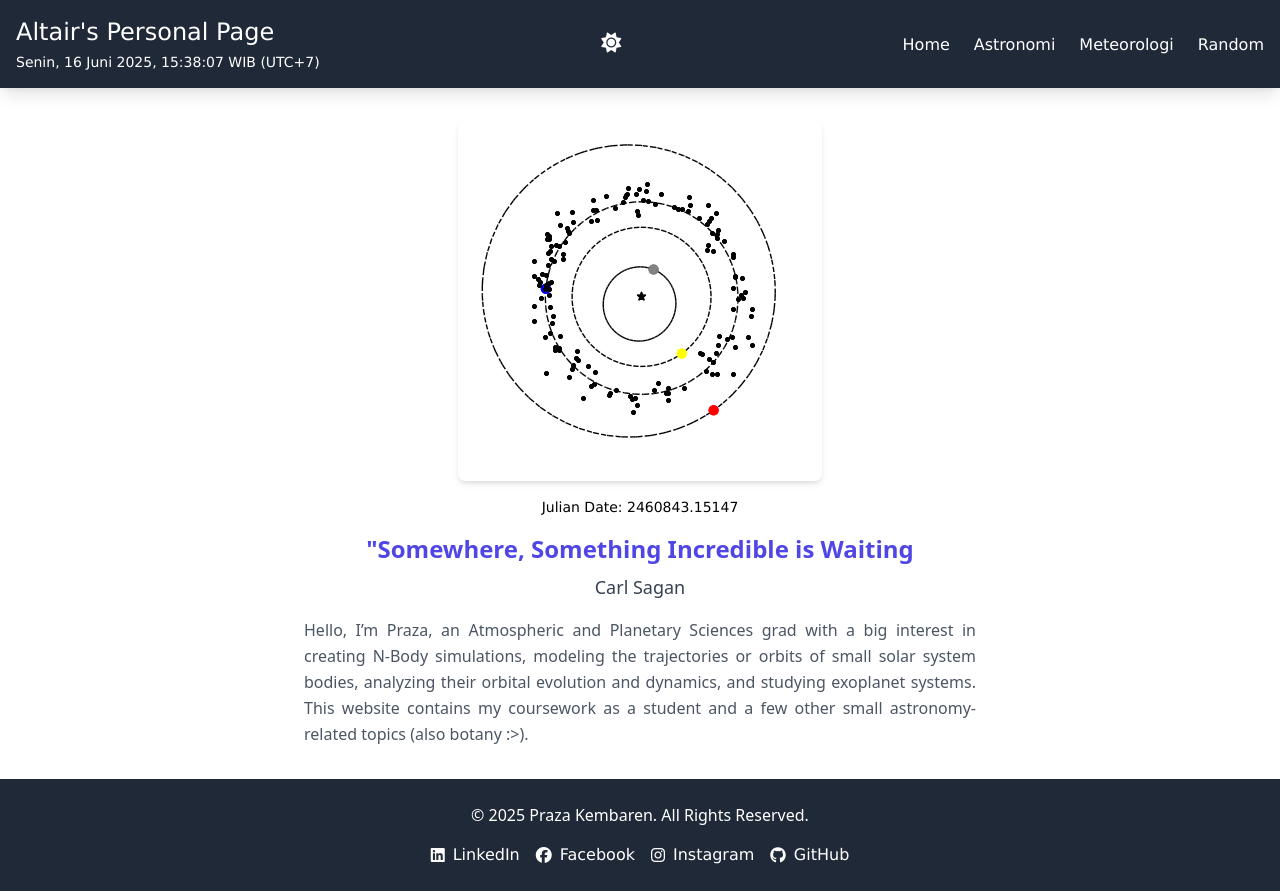
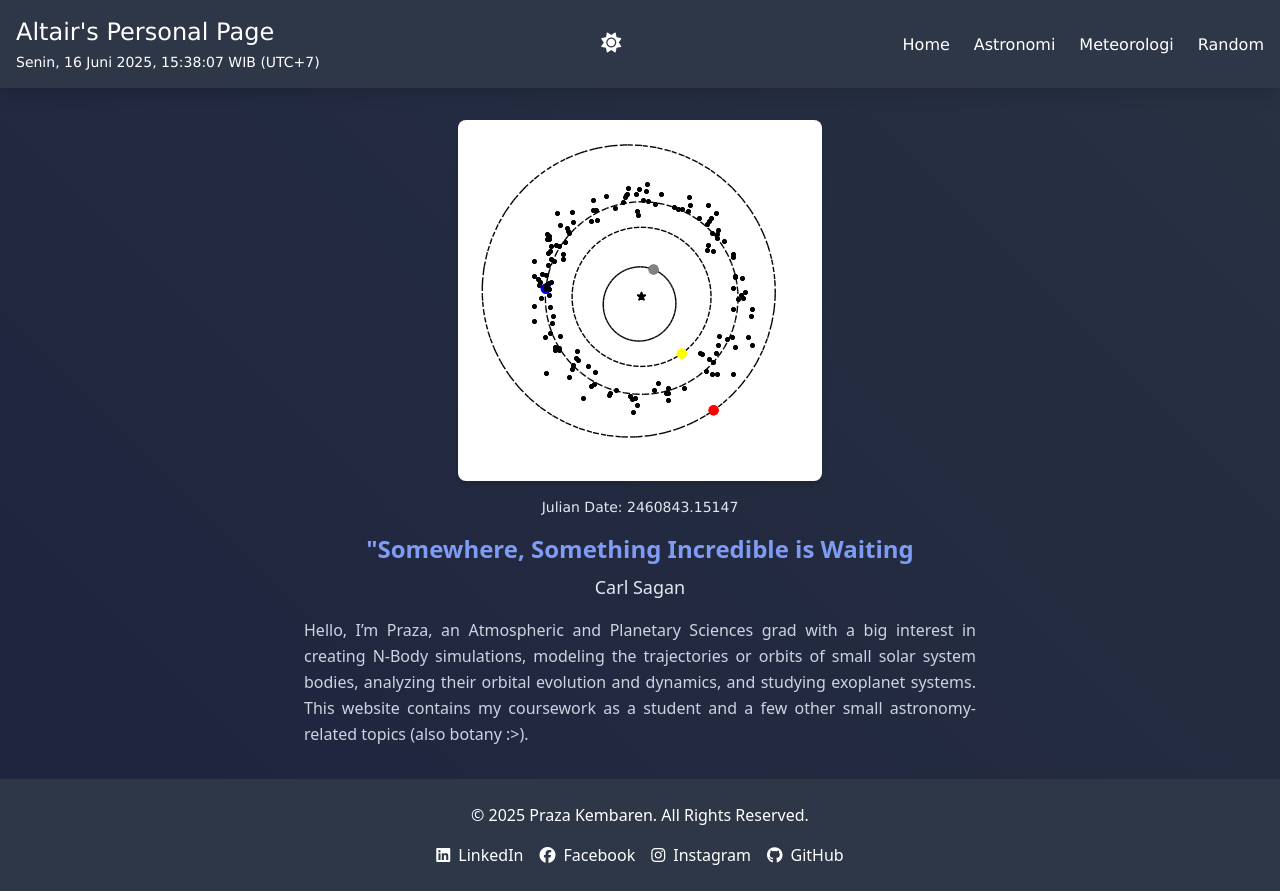
Before and after one commit to praza-kembaren/web, a plain HTML site: page index.html in a window 1280 px wide. Both pictures are taken after a click on the button "Toggle dark mode". Drawn offline with nearby package versions, Linux system fonts and the light colour scheme.

Commit message:
Update style.css

```diff
--- a/style.css
+++ b/style.css
@@ -5,46 +5,91 @@ body {
     min-height: 100vh;
     display: flex;
     flex-direction: column;
+    transition: background-color 0.3s ease, color 0.3s ease;
+}
+
+/* Dark mode styles */
+body.dark-mode {
+    background-color: #1a202c;
+    color: #e2e8f0;
+}
+
+body.dark-mode header,
+body.dark-mode footer {
+    background: #2d3748;
+}
+
+body.dark-mode .text-gray-600 {
+    color: #cbd5e0;
+}
+
+body.dark-mode .text-gray-700 {
+    color: #e2e8f0;
+}
+
+body.dark-mode .text-indigo-600 {
+    color: #7f9cf5;
 }
 
 header {
-    background: #1F2937; /* Biru gelap menarik, sama dengan footer */
+    background: #1F2937;
     transition: all 0.3s ease;
 }
 
 .logo {
     font-family: 'Lucida Sans', 'Lucida Sans Regular', 'Lucida Grande', 'Arial', sans-serif;
-    font-weight: normal; /* Tidak tebal */
+    font-weight: normal;
 }
 
 .menu {
     transition: all 0.3s ease;
 }
 
+.menu.slide-in {
+    animation: slideIn 0.3s ease forwards;
+}
+
+@keyframes slideIn {
+    from {
+        transform: translateY(-100%);
+        opacity: 0;
+    }
+    to {
+        transform: translateY(0);
+        opacity: 1;
+    }
+}
+
 .menu ul {
     display: flex;
-    gap: 1.5rem; /* Jarak antar item menu */
+    gap: 1.5rem;
 }
 
-.menu ul li a {
+.menu ul li a.menu-item {
     position: relative;
     font-family: 'Lucida Sans', 'Lucida Sans Regular', 'Lucida Grande', 'Arial', sans-serif;
     font-size: 1rem;
-    font-weight: normal; /* Tidak tebal */
+    font-weight: normal;
+    transition: all 0.3s ease;
+    padding-bottom: 4px;
 }
 
-.menu ul li a::after {
+.menu ul li a.menu-item:hover {
+    transform: scale(1.05);
+}
+
+.menu ul li a.menu-item::after {
     content: '';
     position: absolute;
     width: 0;
-    height: 2px;
-    bottom: -4px;
+    height: 3px; /* Tebal garis diperbesar untuk lebih terlihat */
+    bottom: -2px; /* Dekatkan garis ke teks */
     left: 0;
-    background-color: #9e9efd;
-    transition: width 0.3s ease;
+    background-color: #7f9cf5; /* Warna biru lebih cerah untuk kontras */
+    transition: width 0.4s ease; /* Animasi lebih halus */
 }
 
-.menu ul li a:hover::after {
+.menu ul li a.menu-item:hover::after {
     width: 100%;
 }
 
@@ -53,53 +98,69 @@ img {
 }
 
 img:hover {
-    transform: scale(1.05);
+    transform: scale(1.05) rotate(3deg);
 }
 
 .time-display, .julian-date {
-    /* Pastikan tidak ada efek box */
     background: transparent !important;
     padding: 0;
     border: none;
     box-shadow: none;
     font-family: 'Lucida Sans', 'Lucida Sans Regular', 'Lucida Grande', 'Arial', sans-serif;
     font-size: 0.875rem;
-    font-weight: normal; /* Tidak tebal */
+    font-weight: normal;
 }
 
 .julian-date {
-    /* Posisikan JD di tengah bawah GIF */
     text-align: center;
-    margin: 0 auto 1rem auto; /* Pastikan margin simetris, tambah jarak bawah */
+    margin: 0 auto 1rem auto;
     display: block;
-    width: 100%; /* Pastikan elemen mengambil lebar penuh untuk centering */
-    position: relative; /* Hapus pengaruh posisi absolut sebelumnya */
+    width: 100%;
+    position: relative;
 }
 
 footer {
-    background: #1F2937; /* Sesuaikan dengan header */
+    background: #1F2937;
 }
 
 footer .social-links a {
-    transition: transform 0.3s ease;
-    font-family: 'Lucida Sans', 'Lucida Sans Regular', 'Lucida Grande', 'Arial', sans-serif;
-    font-weight: normal; /* Tidak tebal */
+    transition: transform 0.3s ease, color 0.3s ease;
 }
 
 footer .social-links a:hover {
-    transform: translateY(-2px);
+    transform: translateY(-2px) scale(1.1);
+}
+
+/* Background animation for main section */
+.bg-animation {
+    position: absolute;
+    top: 0;
+    left: 0;
+    width: 100%;
+    height: 100%;
+    background: linear-gradient(45deg, rgba(79, 70, 229, 0.1), rgba(147, 197, 253, 0.1));
+    animation: gradientShift 10s ease infinite;
+    z-index: 0;
+}
+
+@keyframes gradientShift {
+    0% { background-position: 0% 50%; }
+    50% { background-position: 100% 50%; }
+    100% { background-position: 0% 50%; }
 }
 
 /* Responsive styles for mobile and split-screen */
 @media (max-width: 768px) {
     .menu {
         position: absolute;
-        top: 80px; /* Dekat dengan header */
+        top: 80px;
         left: 0;
         width: 100%;
         background: #1F2937;
         padding: 1rem;
         box-shadow: 0 4px 6px rgba(0, 0, 0, 0.1);
+        transform: translateY(-100%);
+        opacity: 0;
     }
 
     .menu ul {
@@ -112,10 +173,15 @@ footer .social-links a:hover {
         margin: 0.5rem 0;
     }
 
+    .menu ul li a.menu-item::after {
+        height: 2px; /* Garis lebih tipis di mobile untuk estetika */
+        bottom: 0;
+    }
+
     .time-display {
         font-size: 0.875rem;
         text-align: left;
-        margin-left: 0; /* Hilangkan indentasi */
+        margin-left: 0;
     }
 
     .logo-container {
@@ -133,7 +199,7 @@ footer .social-links a:hover {
     }
 
     .social-links {
-        flex-direction: row; /* Menyamping di Android */
+        flex-direction: row;
         gap: 1rem;
         justify-content: center;
     }
@@ -146,7 +212,7 @@ footer .social-links a:hover {
     }
 
     .social-links a span {
-        display: none; /* Hanya tampilkan ikon */
+        display: none;
     }
 
     .social-links a i {
@@ -159,11 +225,10 @@ footer .social-links a:hover {
     }
 
     .julian-date {
-        font-size: 0.75rem; /* Sesuaikan ukuran untuk mobile */
+        font-size: 0.75rem;
     }
 }
 
-/* Split-screen support */
 @media (max-width: 1024px) and (display-mode: standalone) {
     body {
         max-width: 100vw;
```
